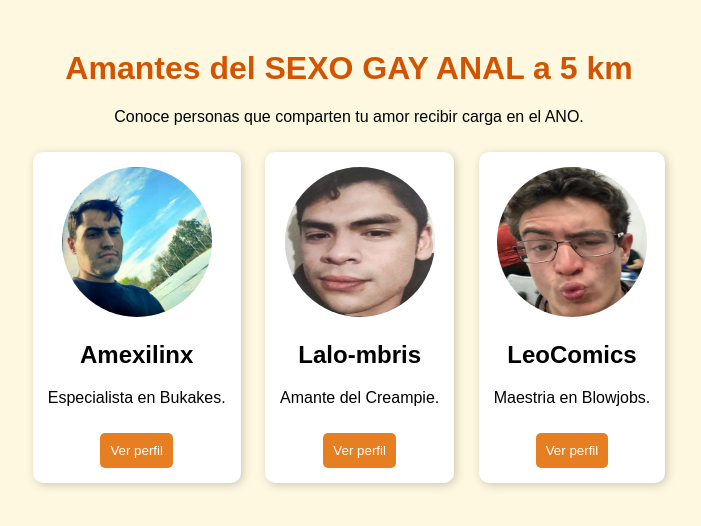
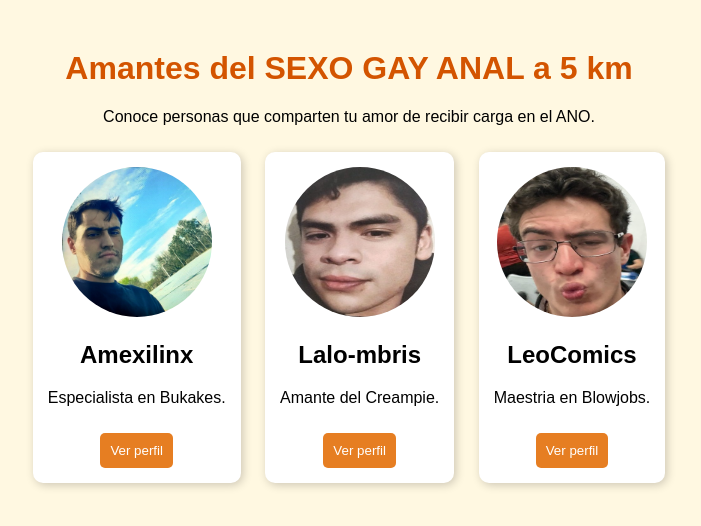
Before and after one commit to DarthMalgus/k.github.io, a plain HTML site: page index.html in a window 1280 px wide. Shown: the whole page, without its empty margins (291-992 px from the left). Drawn offline with Linux system fonts and the light colour scheme.

Commit message:
Update index.html

```diff
--- a/index.html
+++ b/index.html
@@ -47,7 +47,7 @@
 
     <div class="container">
         <h1>Amantes del SEXO GAY ANAL a 5 km</h1>
-        <p>Conoce personas que comparten tu amor recibir carga en el ANO.</p>
+        <p>Conoce personas que comparten tu amor de recibir carga en el ANO.</p>
 
         <div class="profile">
             <img src="Amezola.jpeg" alt="Bukanene">
```
